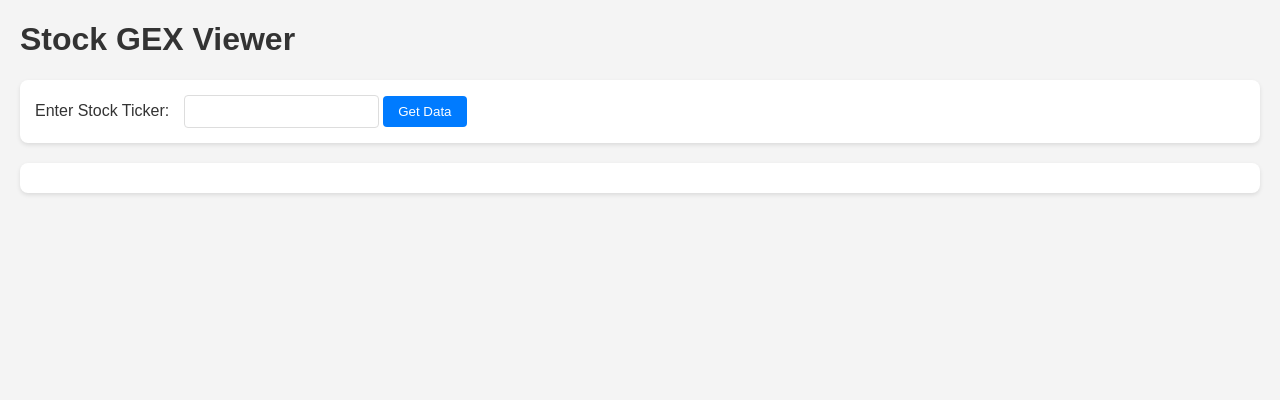
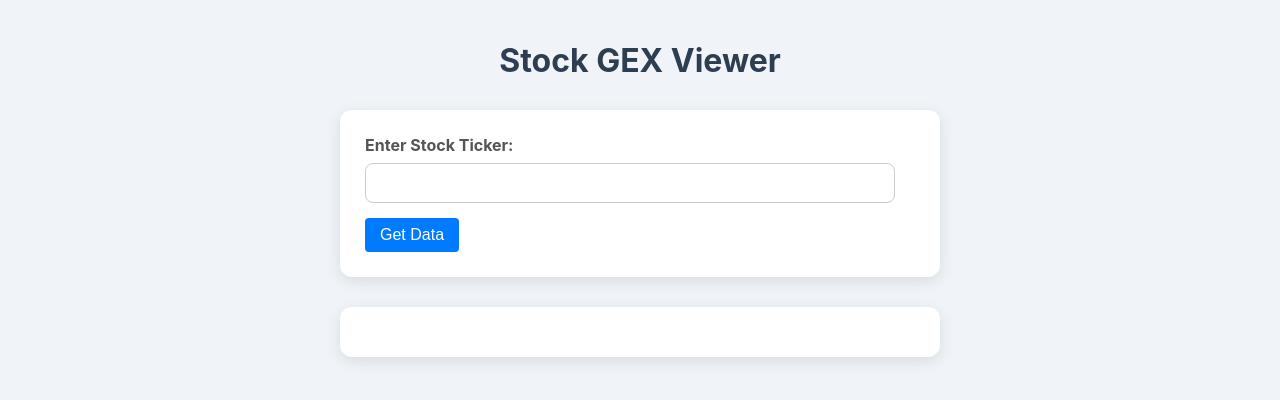
Before and after one commit to klin10/gex-web, a Flask app: page / in a window 1280 px wide. Shown: the top 400 px of the page. Run offline with Flask 3, Linux system fonts and the light colour scheme.

Commit message:
Update index.html

```diff
--- a/app/templates/index.html
+++ b/app/templates/index.html
@@ -2,29 +2,133 @@
 <html lang="en">
 <head>
     <meta charset="UTF-8">
+    <meta name="viewport" content="width=device-width, initial-scale=1.0">
     <title>GEX Viewer</title>
     <link rel="stylesheet" href="{{ url_for('static', filename='style.css') }}">
     <script src="https://cdn.jsdelivr.net/npm/chart.js@4.4.2/dist/chart.umd.min.js"></script>
+    <style>
+        /* Basic Tailwind-like styling for better aesthetics */
+        body {
+            font-family: 'Inter', sans-serif;
+            background-color: #f0f4f8;
+            color: #333;
+            margin: 0;
+            padding: 20px;
+            display: flex;
+            flex-direction: column;
+            align-items: center;
+        }
+        h1 {
+            color: #2c3e50;
+            margin-bottom: 30px;
+        }
+        form, #controlsSection, #gexResult, #chartContainer {
+            background-color: #ffffff;
+            padding: 25px;
+            border-radius: 12px;
+            box-shadow: 0 4px 15px rgba(0, 0, 0, 0.1);
+            margin-bottom: 20px;
+            width: 100%;
+            max-width: 600px;
+            box-sizing: border-box;
+        }
+        label {
+            display: block;
+            margin-bottom: 8px;
+            font-weight: bold;
+            color: #555;
+        }
+        input[type="text"], select {
+            width: calc(100% - 20px);
+            padding: 10px;
+            margin-bottom: 15px;
+            border: 1px solid #ccc;
+            border-radius: 8px;
+            font-size: 16px;
+            box-sizing: border-box;
+        }
+        button {
+            background-color: #007bff;
+            color: white;
+            padding: 12px 20px;
+            border: none;
+            border-radius: 8px;
+            cursor: pointer;
+            font-size: 16px;
+            transition: background-color 0.3s ease;
+        }
+        button:hover {
+            background-color: #0056b3;
+        }
+        #gexResult h3, #gexResult h4, #gexResult h5 {
+            color: #2c3e50;
+            margin-top: 20px;
+            margin-bottom: 10px;
+        }
+        #gexResult p {
+            margin-bottom: 8px;
+        }
+        table {
+            width: 100%;
+            border-collapse: collapse;
+            margin-top: 15px;
+            border-radius: 8px;
+            overflow: hidden; /* Ensures rounded corners apply to table */
+        }
+        th, td {
+            border: 1px solid #e0e0e0;
+            padding: 10px 12px;
+            text-align: left;
+        }
+        th {
+            background-color: #f8f8f8;
+            font-weight: bold;
+            color: #444;
+        }
+        tr:nth-child(even) {
+            background-color: #f9f9f9;
+        }
+        #chartContainer {
+            background-color: #ffffff;
+            padding: 25px;
+            border-radius: 12px;
+            box-shadow: 0 4px 15px rgba(0, 0, 0, 0.1);
+            width: 80%;
+            max-width: 900px;
+            margin: 20px auto;
+            box-sizing: border-box;
+        }
+        /* Responsive adjustments */
+        @media (max-width: 768px) {
+            form, #controlsSection, #gexResult, #chartContainer {
+                padding: 15px;
+                max-width: 95%;
+            }
+            input[type="text"], select, button {
+                width: 100%;
+            }
+        }
+    </style>
 </head>
 <body>
     <h1>Stock GEX Viewer</h1>
-    <form id="tickerForm">
+    <form id="tickerForm" class="rounded-lg">
         <label for="ticker">Enter Stock Ticker:</label>
-        <input type="text" id="ticker" name="ticker" required>
-        <button type="submit">Get Data</button>
+        <input type="text" id="ticker" name="ticker" required class="rounded-lg">
+        <button type="submit" class="rounded-lg">Get Data</button>
     </form>
 
-    <div id="controlsSection" style="margin-top: 20px; display: none;">
+    <div id="controlsSection" style="margin-top: 20px; display: none;" class="rounded-lg">
         <label for="expirationDate">Select Expiration Date(s):</label>
         <select id="expirationDate" multiple size="5" style="vertical-align: top;"></select>
-        <button id="selectAllExpirations" type="button" style="vertical-align: top; margin-left: 5px;">Select All</button>
+        <button id="selectAllExpirations" type="button" style="vertical-align: top; margin-left: 5px;" class="rounded-lg">Select All</button>
     </div>
 
-    <div id="gexResult" style="margin-top: 10px;">
+    <div id="gexResult" style="margin-top: 10px;" class="rounded-lg">
         <!-- GEX data table will be displayed here -->
     </div>
 
-    <div id="chartContainer" style="width: 80%; max-width: 900px; margin: 20px auto; display: none;">
+    <div id="chartContainer" style="width: 80%; max-width: 900px; margin: 20px auto; display: none;" class="rounded-lg">
         <canvas id="gexChart"></canvas>
     </div>
 
@@ -36,6 +140,7 @@
         const gexResultDiv = document.getElementById('gexResult');
         const chartContainer = document.getElementById('chartContainer');
         const gexChartCanvas = document.getElementById('gexChart');
+        const selectAllExpirationsButton = document.getElementById('selectAllExpirations'); // Get the new button
 
         let currentTicker = '';
         let currentExpirations = [];
@@ -43,6 +148,7 @@
 
         async function fetchAndDisplayGEX(ticker, expirations = []) {
             gexResultDiv.innerHTML = '<p>Loading GEX data...</p>';
+            chartContainer.style.display = 'none'; // Hide chart while loading
 
             let url = new URL(window.location.origin + '/gex');
             url.searchParams.append('ticker', ticker);
@@ -80,6 +186,7 @@
                 }
 
                 // Handle single or multiple selected dates from backend
+                // This is the correct place for the declaration
                 const selectedDates = Array.isArray(data.selected_expiration_date) ? data.selected_expiration_date : [data.selected_expiration_date];
 
                 if (selectedDates.length > 0 && currentExpirations.length > 0) {
@@ -96,14 +203,14 @@
 
 
                 if (data.error) { // Error specific to this expiration, but we might have dates
-                    gexResultDiv.innerHTML = `<p style="color: red;">Error for ${data.ticker || ticker} (Exp: ${expiration || 'default'}): ${data.error}</p>`;
+                    gexResultDiv.innerHTML = `<p style="color: red;">Error for ${data.ticker || ticker} (Exp: ${expirations.join(', ') || 'default'}): ${data.error}</p>`; // Use expirations array for error message
                     // Keep dropdown visible if dates were fetched
                     return;
                 }
 
 
                 let resultHtml = `<h3>${data.ticker} - GEX Data</h3>`;
-                const selectedDates = Array.isArray(data.selected_expiration_date) ? data.selected_expiration_date : [data.selected_expiration_date];
+                // Use the already declared selectedDates variable here
                 resultHtml += `<p><strong>Selected Expiration(s):</strong> ${selectedDates.join(', ')}</p>`;
 
                 if (data.spot_price_used !== null && data.spot_price_used !== undefined) {
@@ -123,12 +230,16 @@
                 }
 
                 if (data.data_source_timestamp) {
-                    resultHtml += `<p><small><em>Data as of: ${new Date(data.data_source_timestamp).toLocaleString()}</em></small></p>`;
+                    const timestampDate = new Date(data.data_source_timestamp);
+                    if (!isNaN(timestampDate.getTime())) { // Check if it's a valid date
+                        resultHtml += `<p><small><em>Data as of: ${timestampDate.toLocaleString()}</em></small></p>`;
+                    } else {
+                        resultHtml += `<p><small><em>Data as of: Invalid Date</em></small></p>`;
+                    }
                 }
 
                 if (data.gex_by_strike && data.gex_by_strike.length > 0) {
-                    resultHtml += `<h4>Totals for ${data.selected_expiration_date}:</h4>`;
-                    // Add checks for null/undefined before calling toLocaleString
+                    resultHtml += `<h4>Totals for ${selectedDates.join(', ')}:</h4>`; // Use selectedDates for totals header
                     resultHtml += `<p><strong>Total Call GEX:</strong> $${(data.total_call_gex_usd ?? 0).toLocaleString(undefined, {minimumFractionDigits: 2, maximumFractionDigits: 2})}</p>`;
                     resultHtml += `<p><strong>Total Put GEX:</strong> $${(data.total_put_gex_usd ?? 0).toLocaleString(undefined, {minimumFractionDigits: 2, maximumFractionDigits: 2})}</p>`;
                     resultHtml += `<p><strong>Total Net GEX:</strong> $${(data.total_net_gex_usd ?? 0).toLocaleString(undefined, {minimumFractionDigits: 2, maximumFractionDigits: 2})}</p>`;
@@ -146,10 +257,10 @@
                                     <tbody>`;
                     data.gex_by_strike.forEach(item => {
                         resultHtml += `<tr>
-                                         <td>${item.strike.toFixed(2)}</td>
-                                         <td>${item.call_gex_usd.toLocaleString(undefined, {minimumFractionDigits: 2, maximumFractionDigits: 2})}</td>
-                                         <td>${item.put_gex_usd.toLocaleString(undefined, {minimumFractionDigits: 2, maximumFractionDigits: 2})}</td>
-                                         <td style="font-weight: bold;">${item.net_gex_usd.toLocaleString(undefined, {minimumFractionDigits: 2, maximumFractionDigits: 2})}</td>
+                                            <td>${(item.strike ?? 0).toFixed(2)}</td>
+                                            <td>${(item.call_gex_usd ?? 0).toLocaleString(undefined, {minimumFractionDigits: 2, maximumFractionDigits: 2})}</td>
+                                            <td>${(item.put_gex_usd ?? 0).toLocaleString(undefined, {minimumFractionDigits: 2, maximumFractionDigits: 2})}</td>
+                                            <td style="font-weight: bold;">${(item.net_gex_usd ?? 0).toLocaleString(undefined, {minimumFractionDigits: 2, maximumFractionDigits: 2})}</td>
                                         </tr>`;
                     });
                     resultHtml += `</tbody></table>`;
@@ -174,11 +285,10 @@
 
                 if (data.gex_by_strike && data.gex_by_strike.length > 0) {
                     chartContainer.style.display = 'block';
-                    const strikes = data.gex_by_strike.map(item => item.strike.toFixed(2));
-                    const callGEXData = data.gex_by_strike.map(item => item.call_gex_usd);
-                    // Negate Put GEX data for downward plotting
-                    const putGEXData = data.gex_by_strike.map(item => -item.put_gex_usd);
-                    const netGEXData = data.gex_by_strike.map(item => item.net_gex_usd);
+                    const strikes = data.gex_by_strike.map(item => (item.strike ?? 0).toFixed(2));
+                    const callGEXData = data.gex_by_strike.map(item => (item.call_gex_usd ?? 0));
+                    const putGEXData = data.gex_by_strike.map(item => -(item.put_gex_usd ?? 0));
+                    const netGEXData = data.gex_by_strike.map(item => (item.net_gex_usd ?? 0));
 
                     gexChart = new Chart(gexChartCanvas, {
                         type: 'bar',
@@ -222,7 +332,7 @@
                             plugins: {
                                 title: {
                                     display: true,
-                                    text: `GEX Profile for ${data.ticker} - Exp: ${data.selected_expiration_date}`
+                                    text: `GEX Profile for ${data.ticker} - Exp: ${selectedDates.join(', ')}` // Use selectedDates here
                                 },
                                 tooltip: {
                                     callbacks: {
@@ -240,7 +350,7 @@
                                         footer: function(tooltipItems) {
                                             const dataIndex = tooltipItems[0].dataIndex;
                                             const netGexValue = netGEXData[dataIndex];
-                                            return 'Net GEX: $' + netGexValue.toLocaleString(undefined, {minimumFractionDigits: 2, maximumFractionDigits: 2});
+                                            return 'Net GEX: $' + (netGexValue ?? 0).toLocaleString(undefined, {minimumFractionDigits: 2, maximumFractionDigits: 2});
                                         }
                                     }
                                 }
@@ -276,11 +386,15 @@
                 const selectedExpirations = Array.from(expirationSelect.selectedOptions).map(opt => opt.value);
                 if (selectedExpirations.length > 0) {
                     fetchAndDisplayGEX(currentTicker, selectedExpirations);
+                } else {
+                    // If no expirations are selected, clear results and chart
+                    gexResultDiv.innerHTML = '<p>Please select at least one expiration date.</p>';
+                    chartContainer.style.display = 'none';
                 }
             }
         });
 
-        document.getElementById('selectAllExpirations').addEventListener('click', function() {
+        selectAllExpirationsButton.addEventListener('click', function() {
             Array.from(expirationSelect.options).forEach(opt => opt.selected = true);
             // Manually trigger the change event to reload data
             expirationSelect.dispatchEvent(new Event('change'));
```
Lines whose indentation alone changed are shown as unchanged.
